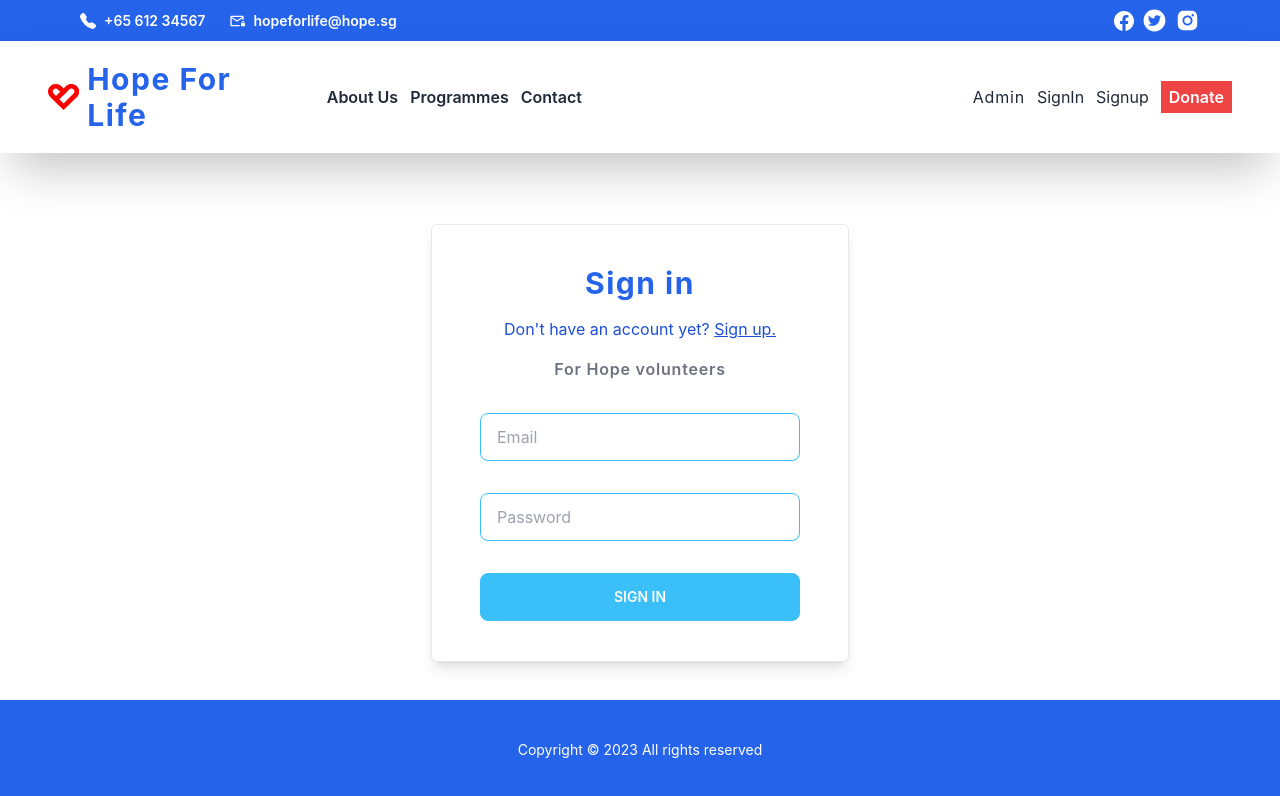
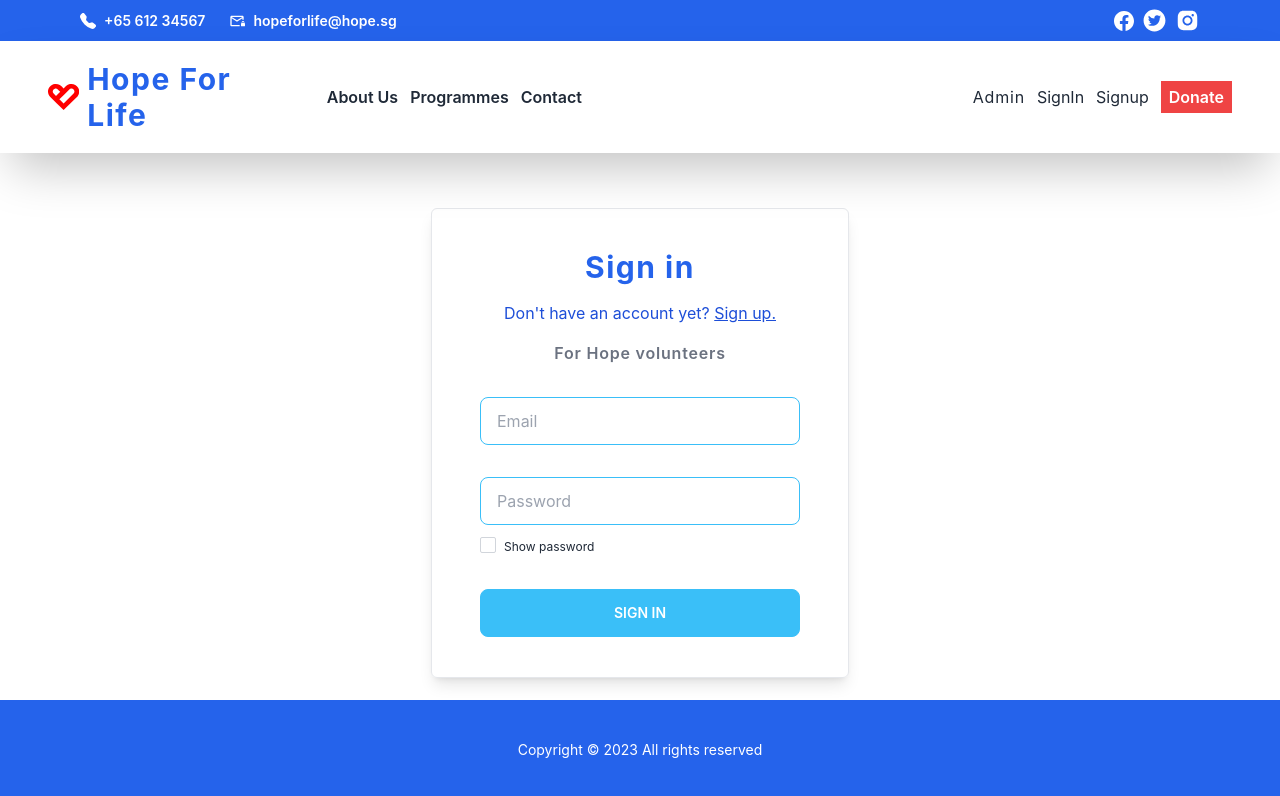
Before and after one commit to acetay/Volunteer_Management_System_Frontend, a React (Create React App) app: page /volunteers/signin in a window 1280 px wide. Shown: the top 796 px of the page. Built offline with nearby package versions, Linux system fonts and the light colour scheme; no server answers.

Commit message:
show password logic

```diff
--- a/src/Auth/ProtectedRoute.jsx
+++ b/src/Auth/ProtectedRoute.jsx
@@ -5,7 +5,7 @@ function ProtectedRoute({ children }) {
   const { authUser } = useGlobalVolunteerContext();
 
   if (!authUser) {
-    return <Navigate to="/" />;
+    return <Navigate to="/volunteers/signin" />;
   }
 
   return children;
--- a/src/Pages/VolunteerSignIn.jsx
+++ b/src/Pages/VolunteerSignIn.jsx
@@ -11,7 +11,7 @@ function VolunteerSignIn() {
     signInVolunteer,
     authUser,
   } = useGlobalVolunteerContext();
-
+  const [showPassword, setShowPassword] = useState(false);
   const [form, setForm] = useState({
     email: '',
     password: '',
@@ -75,13 +75,28 @@ function VolunteerSignIn() {
                 className="input input-bordered input-info w-[40vw] lg:w-[70vw] max-w-xs"
               />
               <input
-                type="text"
+                type={`${showPassword ? 'text' : 'password'}`}
                 onChange={onChangeHandler}
                 name="password"
                 value={form.password}
                 placeholder="Password"
                 className="input input-bordered input-info  w-[40vw] lg:w-[70vw] max-w-xs"
               />
+            </div>
+            <div className="flex justify-between items-center mt-2">
+              <div className="form-group form-check">
+                <input
+                  type="checkbox"
+                  className="form-check-input appearance-none h-4 w-4 border border-gray-300 rounded-sm bg-white checked:bg-blue-600 checked:border-blue-600 focus:outline-none transition duration-200 mt-1 align-top bg-no-repeat bg-center bg-contain float-left mr-2 cursor-pointer"
+                  id="exampleCheck2"
+                  onChange={() => setShowPassword(!showPassword)}
+                />
+                <label className="form-check-label inline-block text-gray-800">
+                  <div className="flex justify-center items-center pt-1 space-x-1">
+                    <p className="text-xs">Show password</p>
+                  </div>
+                </label>
+              </div>
             </div>
             <div className="flex justify-center items-center mt-8">
               <button className="btn btn-info w-full text-white">
```
